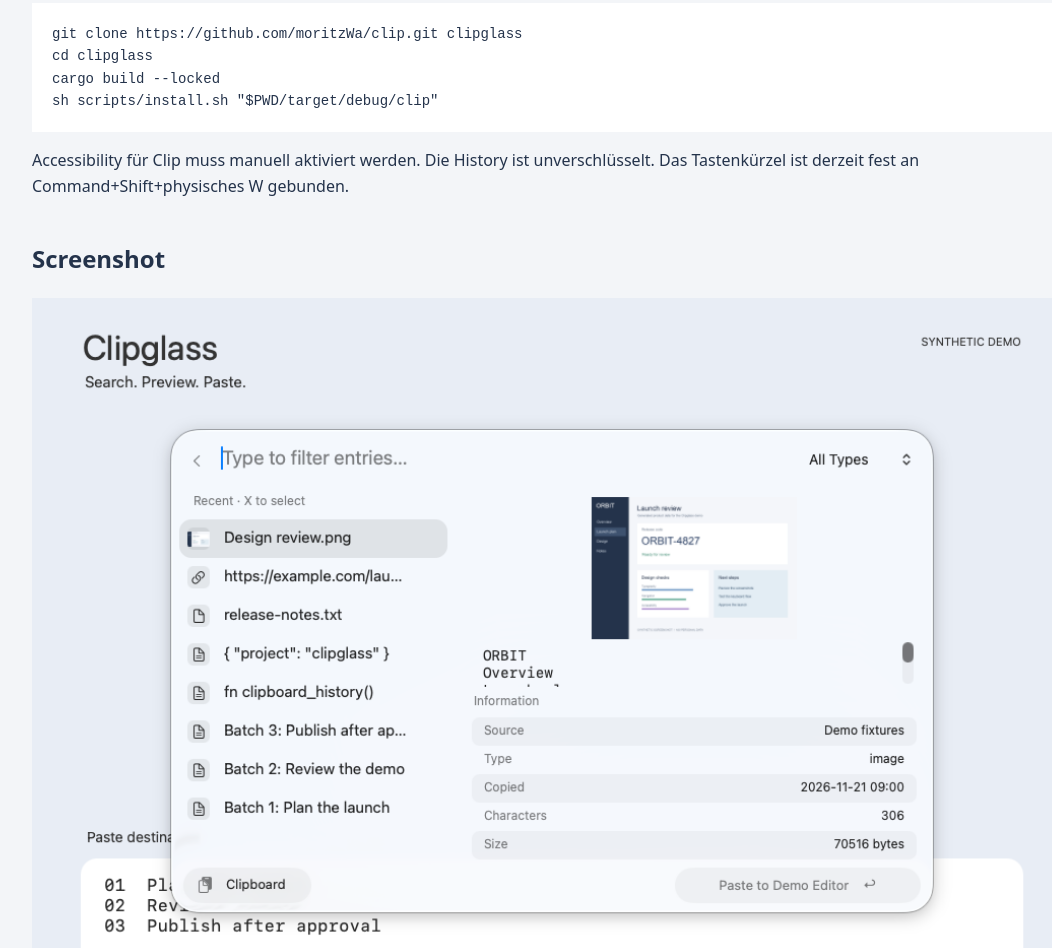
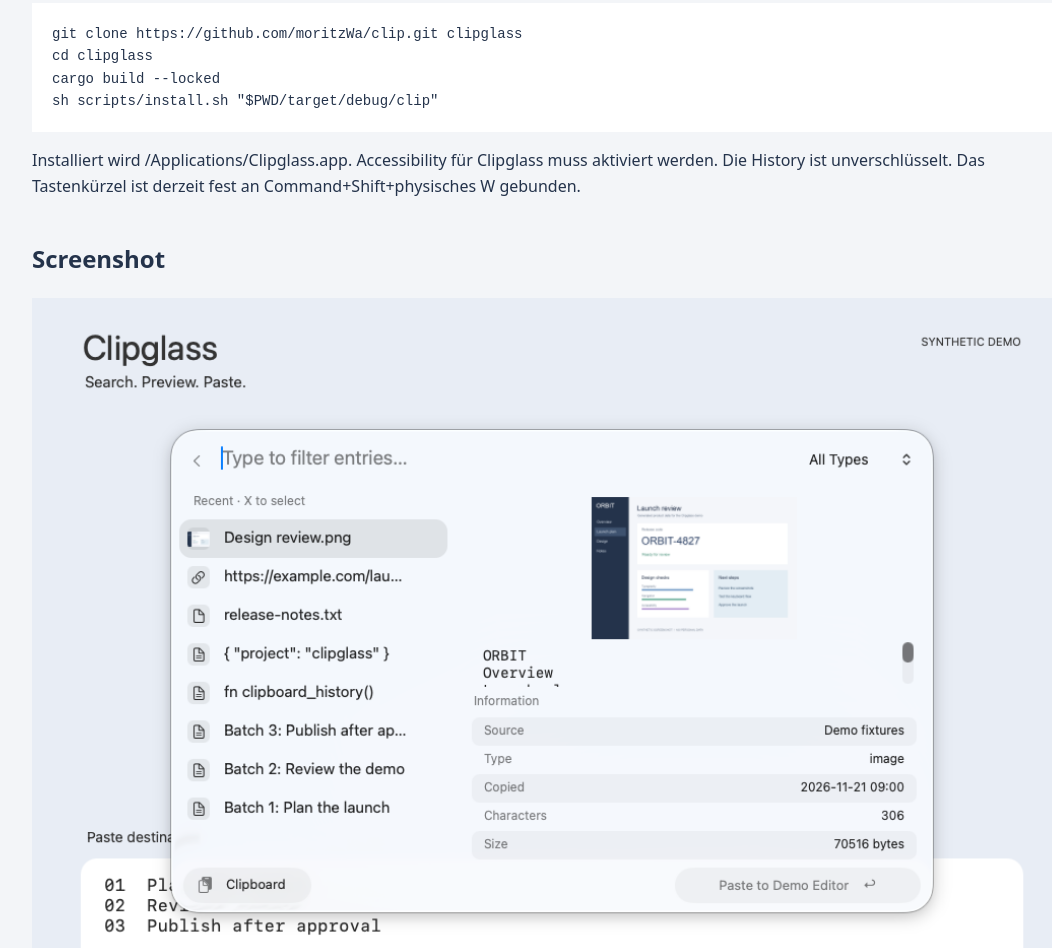
Before and after one commit to moritzWa/clip, a plain HTML site: page docs/launch/index.html in a window 1280 px wide. Shown: the part 1652-2600 px from the top of the page, without its empty margins (88-1140 px from the left). Drawn offline with Linux system fonts and the light colour scheme.

Commit message:
Install Clipglass under its public name in Applications

```diff
--- a/docs/launch/index.html
+++ b/docs/launch/index.html
@@ -45,7 +45,7 @@
 cd clipglass
 cargo build --locked
 sh scripts/install.sh "$PWD/target/debug/clip"</pre>
-  <p>Accessibility für Clip muss manuell aktiviert werden. Die History ist unverschlüsselt. Das Tastenkürzel ist derzeit fest an Command+Shift+physisches W gebunden.</p>
+  <p>Installiert wird /Applications/Clipglass.app. Accessibility für Clipglass muss aktiviert werden. Die History ist unverschlüsselt. Das Tastenkürzel ist derzeit fest an Command+Shift+physisches W gebunden.</p>
   <h2>Screenshot</h2>
   <img src="../media/clipglass-history.png" alt="Clipglass mit ausschließlich generierter Clipboard-History">
 </main>
```
Also changed, not shown: 4 other files.
